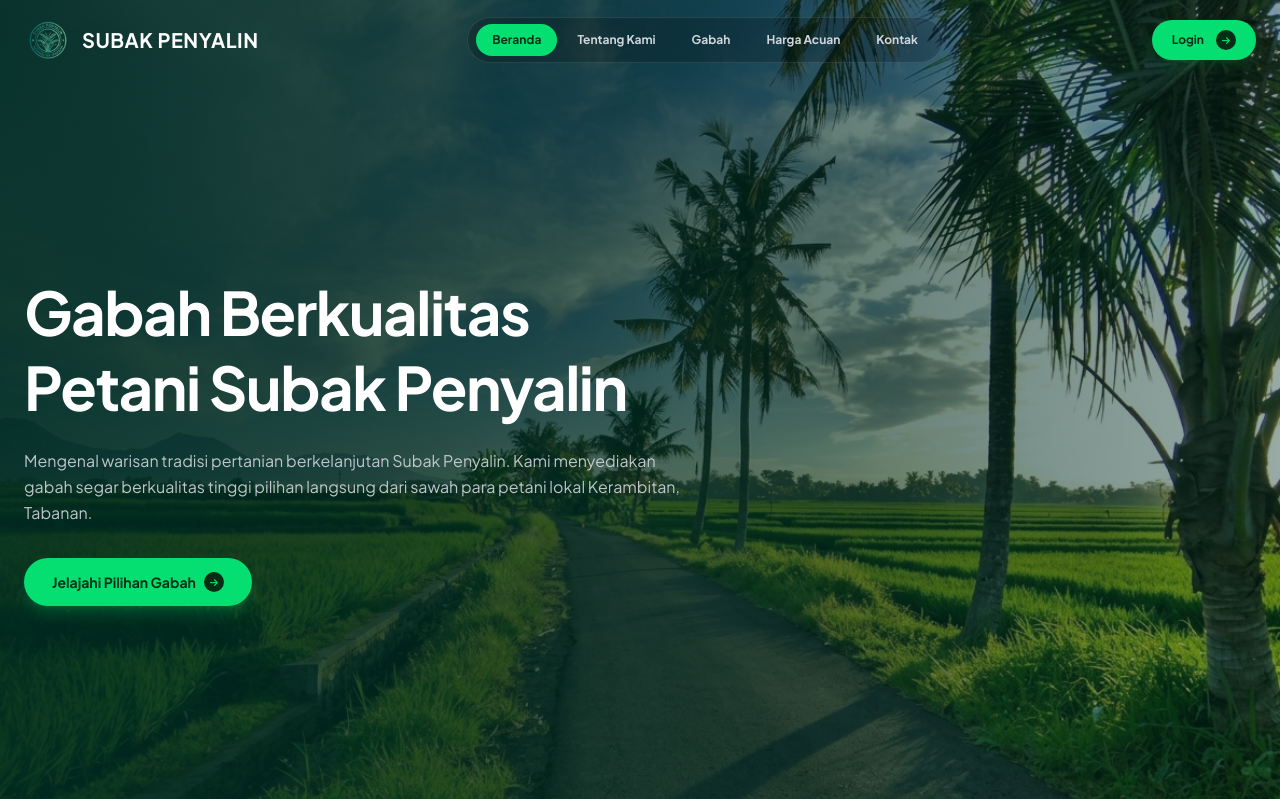
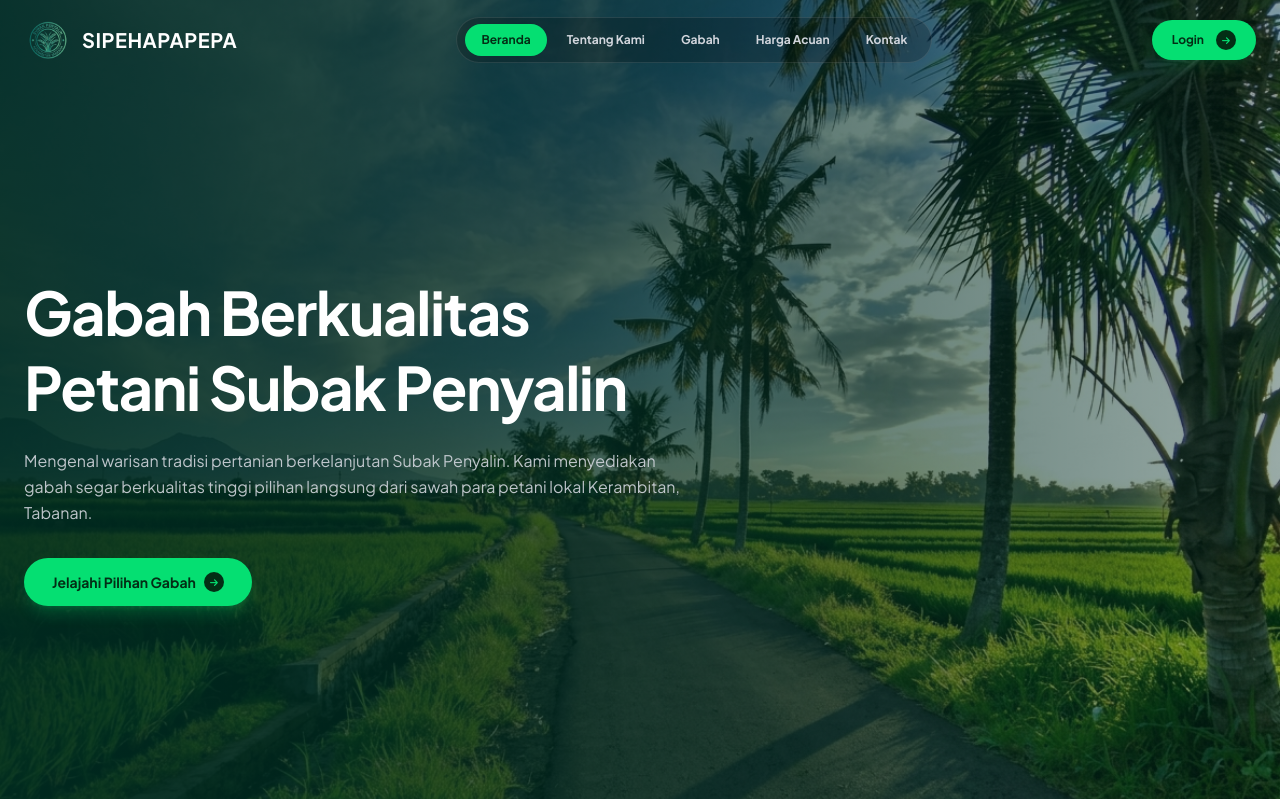
Before and after one commit to ekamahardiika/subak-penyalin-web, a Laravel app: template resources/views/landing/home.blade.php in a window 1280 px wide. Shown: the top 799 px of the page. Run offline with Laravel 12, Linux system fonts and the light colour scheme; the template is opened without the code that fills it, so the values that code supplies are empty.

Commit message:
ubah judul

```diff
--- a/resources/views/layouts/landing.blade.php
+++ b/resources/views/layouts/landing.blade.php
@@ -52,7 +52,7 @@
 
             <a href="{{ route('home') }}#home" class="flex items-center gap-2.5">
                 <img src="{{ asset('logo/Logosubak.png') }}" alt="Subak Penyalin Logo" class="w-12 h-12 object-contain">
-                <span class="text-xl font-black text-white tracking-wide uppercase">Subak Penyalin</span>
+                <span class="text-xl font-black text-white tracking-wide uppercase">SIPEHAPAPEPA</span>
             </a>
 
             <nav class="hidden md:flex items-center gap-1 border px-2 py-1.5 rounded-full text-xs font-semibold transition-all duration-300"
```
